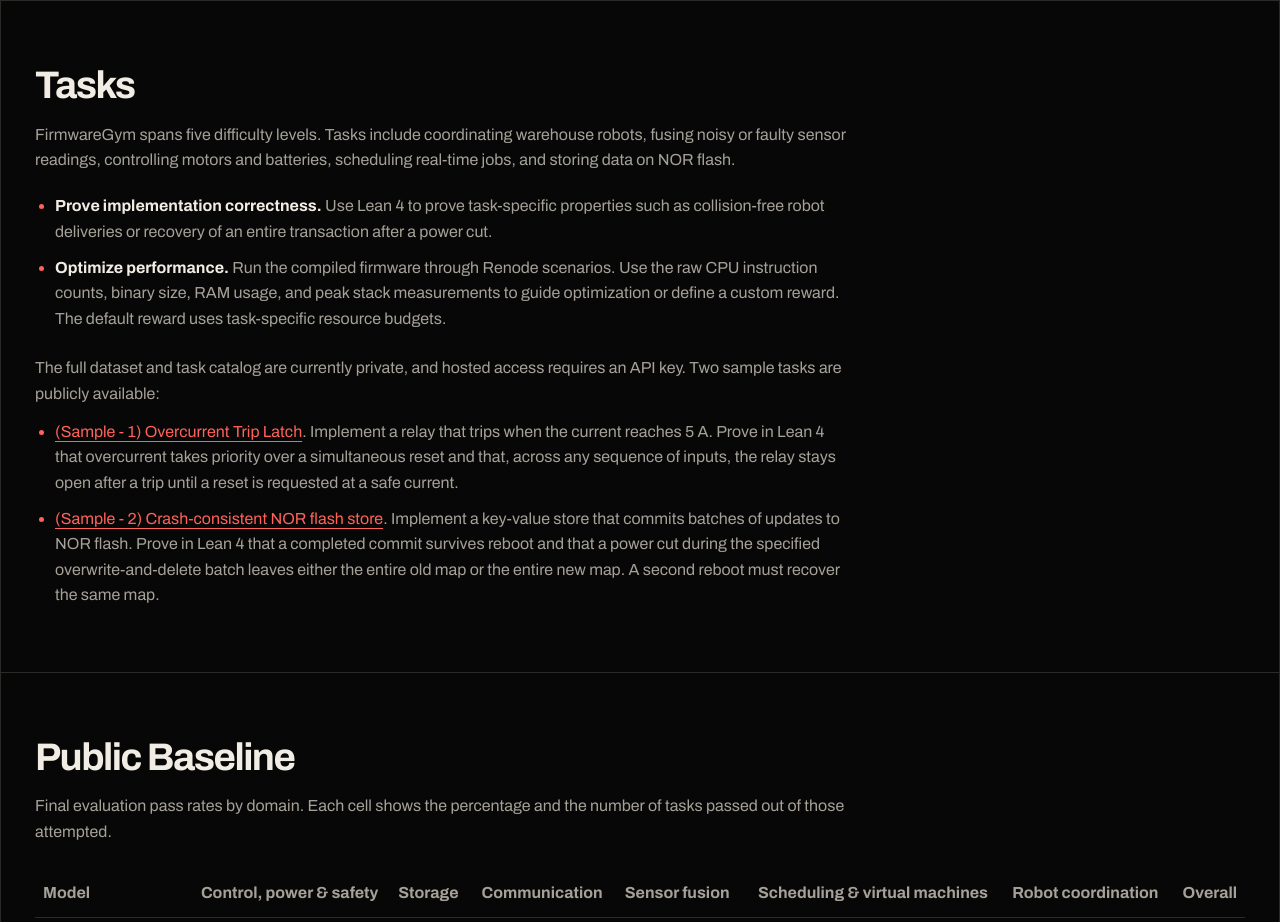
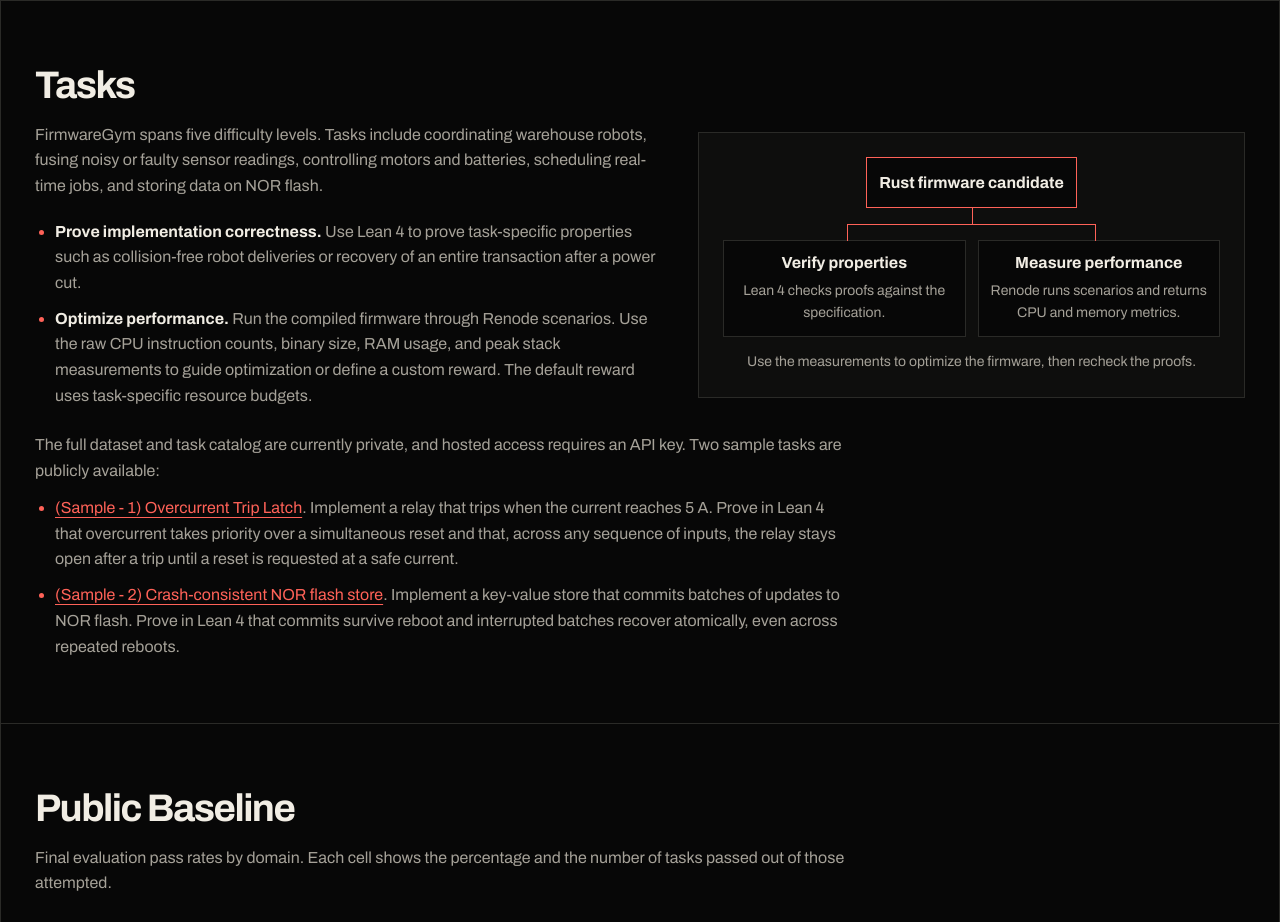
Before and after one commit to h5i-dev/FirmwareGym-Public, a plain HTML site: page docs/index.html in a window 1280 px wide. Shown: the part 863-1785 px from the top of the page. Drawn offline with Linux system fonts and the light colour scheme.

Commit message:
Illustrate firmware verification and optimization

```diff
--- a/docs/index.html
+++ b/docs/index.html
@@ -61,6 +61,16 @@
     .overview-list li + li { margin-top: .65rem; }
     .overview-list li::marker { color: var(--accent); }
     .overview-list strong { color: var(--text); }
+    .task-layout { display: grid; grid-template-columns: minmax(0, 1.15fr) minmax(0, 1fr); gap: var(--gutter); align-items: center; }
+    .workflow { margin: 0; padding: clamp(.875rem, 2vw, 1.5rem); border: 1px solid var(--line); background: var(--panel); }
+    .workflow-source, .workflow-branch { padding: .75rem; border: 1px solid var(--line); text-align: center; background: var(--bg); }
+    .workflow-source { width: fit-content; margin-inline: auto; border-color: var(--accent); }
+    .workflow-branches { display: grid; grid-template-columns: repeat(2, minmax(0, 1fr)); gap: .75rem; position: relative; padding-top: 2rem; }
+    .workflow-branches::before { content: ""; position: absolute; top: 0; left: 50%; height: 1rem; border-left: 1px solid var(--accent); }
+    .workflow-branches::after { content: ""; position: absolute; inset: 1rem 25% auto; height: 1rem; border: 1px solid var(--accent); border-bottom: 0; pointer-events: none; }
+    .workflow-branch strong { display: block; line-height: 1.25; }
+    .workflow-branch span, .workflow figcaption { display: block; margin-top: .4rem; color: var(--muted); font-size: .875rem; }
+    .workflow figcaption { margin-top: .85rem; text-align: center; }
     .samples { margin-top: 1.5rem; }
     .samples .overview-list { margin-top: .75rem; }
     .grid { display: grid; grid-template-columns: repeat(2, minmax(0, 1fr)); border-top: 1px solid var(--line); border-left: 1px solid var(--line); margin-top: 1.5rem; }
@@ -76,7 +86,7 @@
     .note { margin-top: 1rem; max-width: 53rem; font-size: .9rem; }
     .footer { color: var(--muted); font-size: .9rem; }
     @media (max-width: 860px) {
-      .hero { grid-template-columns: minmax(0, 1fr); }
+      .hero, .task-layout { grid-template-columns: minmax(0, 1fr); }
       .hero-copy { padding-block: 3rem 1rem; }
     }
     @media (max-width: 420px) { .grid { grid-template-columns: 1fr; } th, td { padding-inline: .25rem; } }
@@ -113,16 +123,34 @@
 
     <section id="tasks">
       <h2>Tasks</h2>
-      <p class="intro">FirmwareGym spans five difficulty levels. Tasks include coordinating warehouse robots, fusing noisy or faulty sensor readings, controlling motors and batteries, scheduling real-time jobs, and storing data on NOR flash.</p>
-      <ul class="overview-list">
-        <li><strong>Prove implementation correctness.</strong> Use Lean 4 to prove task-specific properties such as collision-free robot deliveries or recovery of an entire transaction after a power cut.</li>
-        <li><strong>Optimize performance.</strong> Run the compiled firmware through Renode scenarios. Use the raw CPU instruction counts, binary size, RAM usage, and peak stack measurements to guide optimization or define a custom reward. The default reward uses task-specific resource budgets.</li>
-      </ul>
+      <div class="task-layout">
+        <div>
+          <p class="intro">FirmwareGym spans five difficulty levels. Tasks include coordinating warehouse robots, fusing noisy or faulty sensor readings, controlling motors and batteries, scheduling real-time jobs, and storing data on NOR flash.</p>
+          <ul class="overview-list">
+            <li><strong>Prove implementation correctness.</strong> Use Lean 4 to prove task-specific properties such as collision-free robot deliveries or recovery of an entire transaction after a power cut.</li>
+            <li><strong>Optimize performance.</strong> Run the compiled firmware through Renode scenarios. Use the raw CPU instruction counts, binary size, RAM usage, and peak stack measurements to guide optimization or define a custom reward. The default reward uses task-specific resource budgets.</li>
+          </ul>
+        </div>
+        <figure class="workflow">
+          <div class="workflow-source"><strong>Rust firmware candidate</strong></div>
+          <div class="workflow-branches">
+            <div class="workflow-branch">
+              <strong>Verify properties</strong>
+              <span>Lean 4 checks proofs against the specification.</span>
+            </div>
+            <div class="workflow-branch">
+              <strong>Measure performance</strong>
+              <span>Renode runs scenarios and returns CPU and memory metrics.</span>
+            </div>
+          </div>
+          <figcaption>Use the measurements to optimize the firmware, then recheck the proofs.</figcaption>
+        </figure>
+      </div>
       <div id="samples" class="samples">
         <p class="intro">The full dataset and task catalog are currently private, and hosted access requires an API key. Two sample tasks are publicly available:</p>
         <ul class="overview-list">
           <li><a href="https://github.com/h5i-dev/FirmwareGym-Public/tree/main/examples/overcurrent_starter">(Sample - 1) Overcurrent Trip Latch</a>. Implement a relay that trips when the current reaches 5 A. Prove in Lean 4 that overcurrent takes priority over a simultaneous reset and that, across any sequence of inputs, the relay stays open after a trip until a reset is requested at a safe current.</li>
-          <li><a href="https://github.com/h5i-dev/FirmwareGym-Public/tree/main/examples/flash_kv_nor_starter">(Sample - 2) Crash-consistent NOR flash store</a>. Implement a key-value store that commits batches of updates to NOR flash. Prove in Lean 4 that a completed commit survives reboot and that a power cut during the specified overwrite-and-delete batch leaves either the entire old map or the entire new map. A second reboot must recover the same map.</li>
+          <li><a href="https://github.com/h5i-dev/FirmwareGym-Public/tree/main/examples/flash_kv_nor_starter">(Sample - 2) Crash-consistent NOR flash store</a>. Implement a key-value store that commits batches of updates to NOR flash. Prove in Lean 4 that commits survive reboot and interrupted batches recover atomically, even across repeated reboots.</li>
         </ul>
       </div>
     </section>
```
